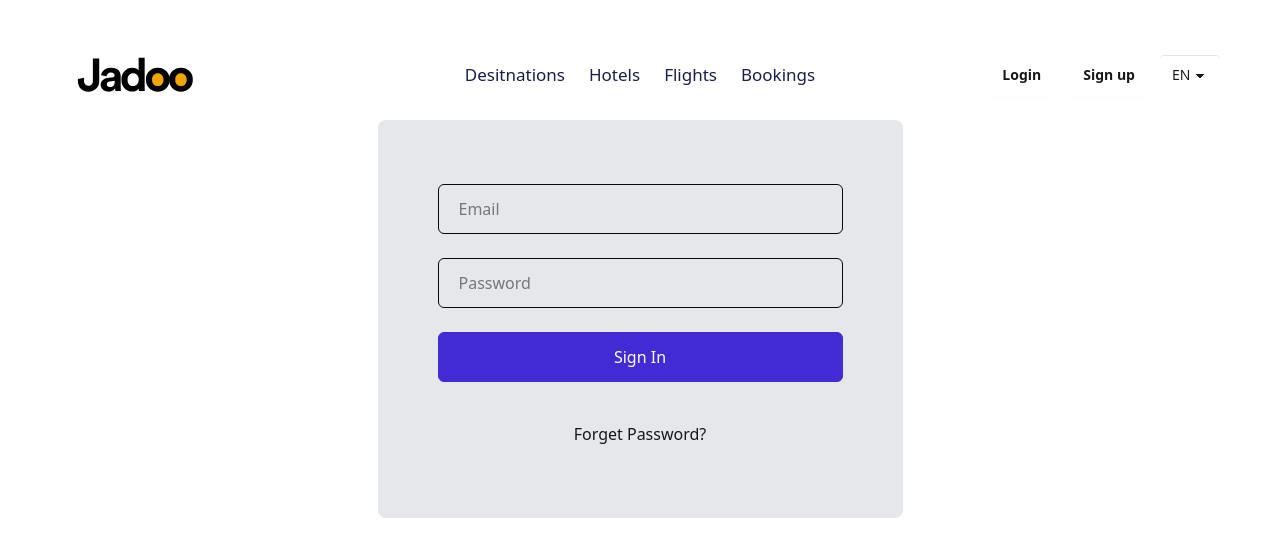
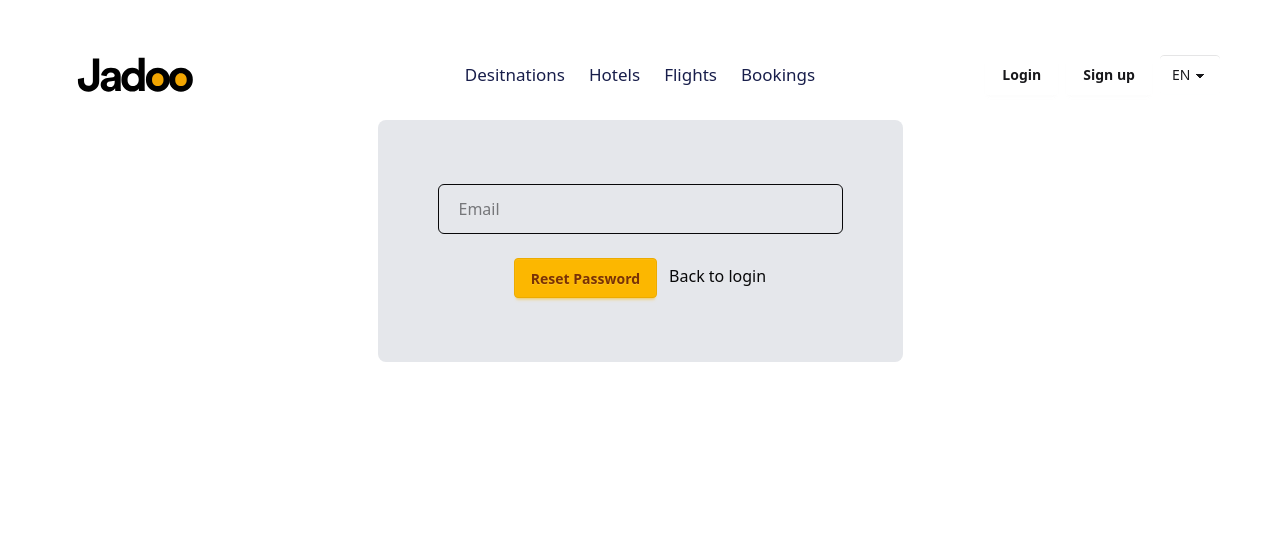
Before and after one commit to Bipllab-Roy/Jadoo, a React (Vite) app: page /auth/login in a window 1280 px wide. Both pictures are taken after a click on the button "Forget Password?". Shown: the top 556 px of the page. Built offline with nearby package versions, Linux system fonts and the light colour scheme; no server answers; a web font is replaced by a local one.

Commit message:
update User

```diff
--- a/src/context/AuthContext.jsx
+++ b/src/context/AuthContext.jsx
@@ -5,9 +5,11 @@ import {
   GoogleAuthProvider,
   onAuthStateChanged,
   sendEmailVerification,
+  sendPasswordResetEmail,
   signInWithEmailAndPassword,
   signInWithPopup,
   signOut,
+  updateProfile,
 } from "firebase/auth";
 import { createContext, useEffect, useState } from "react";
 import { auth } from "../service/firebase/firebase.config";
@@ -22,6 +24,8 @@ export const AuthContext = createContext({
   githubLogin: () => {},
   facebookLogin: () => {},
   getUserInfo: () => {},
+  updateUserInfo: () => {},
+  resetPassword: () => {},
 });
 
 const AuthProvider = ({ children }) => {
@@ -37,6 +41,8 @@ const AuthProvider = ({ children }) => {
     return () => unsubscribe();
   }, []);
 
+
+  //===============================createUserWithEmailAndPassword============
   const signup = (email, password, navigate) => {
     createUserWithEmailAndPassword(auth, email, password).then(() => {
       sendEmailVerification(auth.currentUser).then(() => {
@@ -50,6 +56,8 @@ const AuthProvider = ({ children }) => {
     });
   };
 
+
+  //========================signInWithEmailAndPassword==============
   const login = (email, password) => {
     signInWithEmailAndPassword(auth, email, password)
       .then((userCredential) => {
@@ -60,6 +68,8 @@ const AuthProvider = ({ children }) => {
       });
   };
 
+
+  //====================Logout==========
   const logout = () => {
     signOut(auth);
   };
@@ -131,20 +141,47 @@ const AuthProvider = ({ children }) => {
       });
   };
 
+  //===================getUserInfo====================
   const getUserInfo = () => {
     const user = auth.currentUser;
     if (user !== null) {
       // The user object has basic properties such as display name, email, etc.
       const email = user.email;
-      const displayName = user.displayName=email.slice(0,1);
+      const displayName = (user.displayName = email.slice(0, 1));
       const photoURL = user.photoURL;
       const emailVerified = user.emailVerified;
       const uid = user.uid;
 
       console.log(displayName);
       console.log(email);
+    }
+  };
 
-    }
+  //===========updateProfile========================
+  const updateUserInfo = (name, photo) => {
+    updateProfile(auth.currentUser, {
+      displayName: name,
+      photoURL: photo,
+    })
+      .then(() => {
+        console.log("Profile updated!");
+      })
+      .catch((error) => {
+        console.log(error.message);
+
+      });
+  };
+
+  //===============sendPasswordResetEmail============
+  const resetPassword = (email) => {
+    sendPasswordResetEmail(auth, email)
+      .then(() => {
+        console.log("Password reset email sent!");
+      })
+      .catch((error) => {
+        const errorMessage = error.message;
+        console.log(errorMessage);
+      });
   };
 
   const value = {
@@ -157,6 +194,8 @@ const AuthProvider = ({ children }) => {
     githubLogin,
     facebookLogin,
     getUserInfo,
+    updateUserInfo,
+    resetPassword,
   };
 
   return <AuthContext.Provider value={value}>{children}</AuthContext.Provider>;
--- a/src/pages/auth/Login.jsx
+++ b/src/pages/auth/Login.jsx
@@ -2,10 +2,14 @@ import React, { useState } from "react";
 import { useAuth } from "../../hooks/useAuth";
 import InputBox from "../../components/ui/InputBox";
 
+const Signin = () => {
+  const { currentUser,resetPassword } = useAuth();
+    const [forgetPassword, setForgetPassword] = useState(false);
+  const handleForgetPassword=()=>{
+    setForgetPassword(!forgetPassword)
+  }
 
 
-const Signin = () => {
-  const {currentUser}=useState()
 
   const [user, setUser] = useState({
     email: "bipllabroy.bd2475@gmail.com",
@@ -24,14 +28,18 @@ const Signin = () => {
       console.log("Please verified your email, try again");
     }
     login(user.email, user.password);
+  };
 
-  };
   return (
     <section className=" py-20 dark:bg-dark lg:py-[120px]">
       <div className="container mx-auto">
         <div className="-mx-4 flex flex-wrap">
           <div className="w-full px-4">
             <div className="relative mx-auto max-w-[525px] overflow-hidden rounded-lg bg-gray-200 px-10 py-16 text-center dark:bg-dark-2 sm:px-12 md:px-[60px]">
+              {forgetPassword ? (
+                <ForgetPassword handleForgetPassword={handleForgetPassword} resetPassword={resetPassword} />
+              ) : (
+                <>
                   <form onSubmit={handleLogin}>
                     <InputBox
                       onChange={(e) => onChange(e)}
@@ -56,12 +64,14 @@ const Signin = () => {
                   </form>
 
                   <button
+                  onClick={handleForgetPassword}
                     type="button"
-                className="mb-2 inline-block text-base text-dark hover:text-primary hover:underline dark:text-black"
+                    className="mb-2 cursor-pointer inline-block text-base text-dark hover:text-primary hover:underline dark:text-black"
                   >
                     Forget Password?
                   </button>
-
+                </>
+              )}
             </div>
           </div>
         </div>
@@ -72,10 +82,32 @@ const Signin = () => {
 
 export default Signin;
 
+const ForgetPassword = ({handleForgetPassword, resetPassword}) => {
+ const [email,setEmail]=useState("");
+ const handleChange=(e)=>{
+  console.log(e.target.value);
 
+  setEmail(e.target.value);
+ }
 
+ const handleSetPassword=()=>{
+  resetPassword(email)
+ }
 
+  return (
+    <div>
+      <InputBox
+        onChange={(e) => handleChange(e)}
+        type="text"
+        name="email"
+        placeholder="Email"
+      />
 
+      <button onClick={handleSetPassword} className="btn btn-warning">Reset Password</button>
+      <button onClick={handleForgetPassword} className=" ml-3 cursor-pointer text-base text-black  hover:text-primary hover:underline">Back to login</button>
+    </div>
+  );
+};
 
 // import React, { useState } from "react";
 // import { Mail, Lock, Eye, EyeOff } from "lucide-react";
```
Lines whose indentation alone changed are shown as unchanged.
